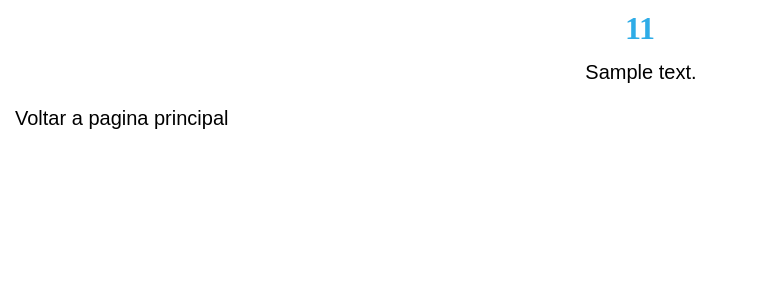
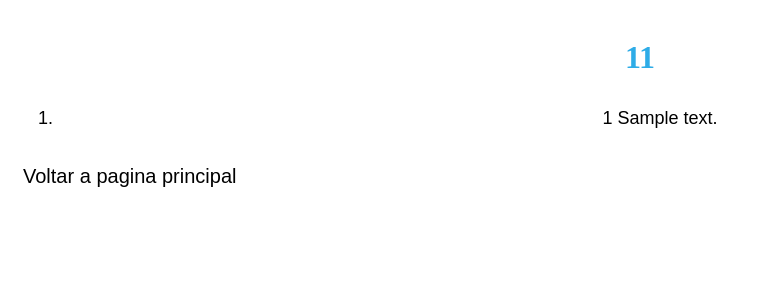
Before and after one commit to williamrx777/Biblia, a Flask app: page /biblia/11 in a window 1280 px wide. Shown: the top 300 px of the page, without its empty margins (0-764 px from the left). Run offline with Flask 2, Linux system fonts and the light colour scheme; a database or web service that is not in the repository returns one stand-in record (values such as "Sample title"); data that the repository does not hold is empty.

Commit message:
remover * do css  no biblia.html acrescentou ol e li e for

```diff
--- a/app.py
+++ b/app.py
@@ -283,6 +283,6 @@ def biblia(nome=None,capitulo=None):
     vi = nome
     vs = capitulo
     ve = resultado['text']
-    return render_template('biblia.html',vi=vi,vs=vs,ve=ve,livro=livro,capitulo=capitulo)
+    return render_template('biblia.html',vi=vi,vs=vs,ve=ve,livro=livro,capitulo=capitulo,resultado=resultado)
 if __name__ == "__main__":
     app.run(debug=True)
--- a/static/style.css
+++ b/static/style.css
@@ -1,8 +1,4 @@
-*{
-    margin: 0;
-    padding: 0;
-    box-sizing: border-box;
-}
+
 
 header{
     max-width: 100%;
@@ -66,7 +62,7 @@ h1 , h2 {
     text-align: center;
     color: rgb(46, 172, 231);
 }
-p{
+p , li{
     max-width: 100%;
     text-align: center;
     font-family: sans-serif;
--- a/templates/biblia.html
+++ b/templates/biblia.html
@@ -16,10 +16,11 @@
     <div class="container d-flex align-items-center flex-column justify-content-center">
         <div class="row p-3 " >
        <h1 class="h1 p-3">{{vi}}{{vs}}</h1>
-            <ol>
-                <p class="h1 p-3">{{ve}}</p>
-            </ol>
-
+ <ol>
+      {% for verse in resultado["verses"] %}
+        <li>{{ verse["number"] }} {{ verse["text"] }}</li>
+      {% endfor %}
+    </ol>
 </div>
 
      </div>
```
